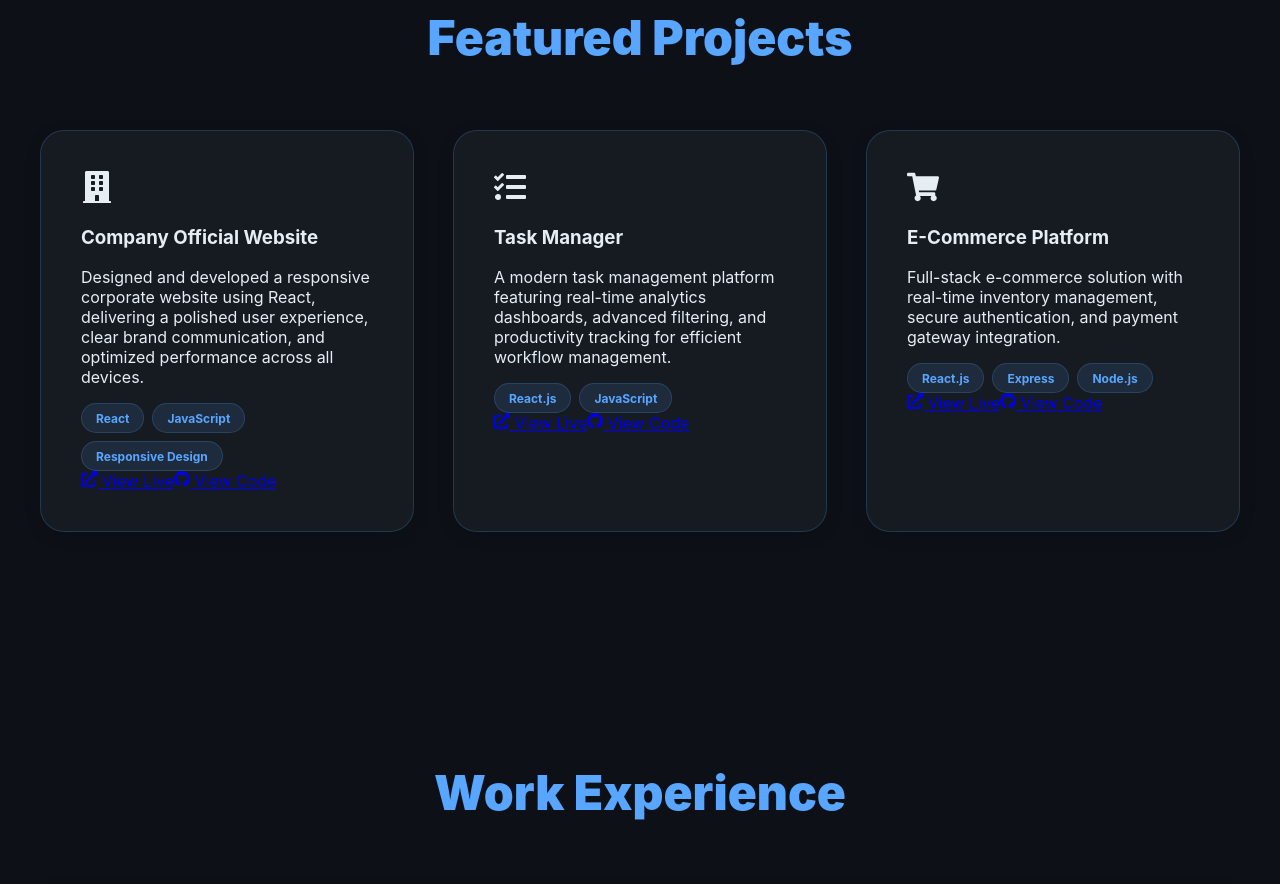
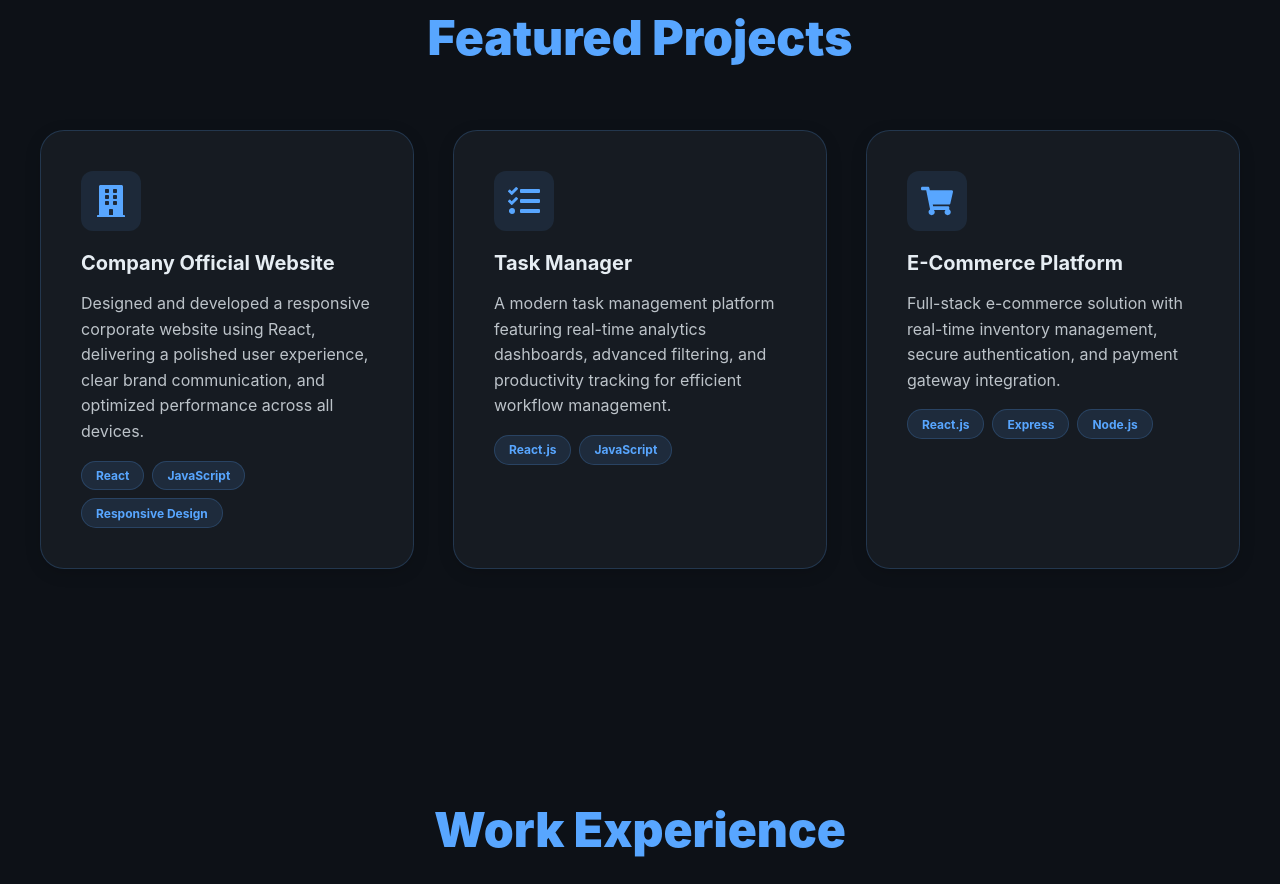
Before and after one commit to MaheshM03/Portfolio, a React (Vite) app: page / in a window 1280 px wide. Shown: the part 2460-3344 px from the top of the page. Built offline with nearby package versions, Linux system fonts and the light colour scheme.

Commit message:
changes in project.jsx

```diff
--- a/src/components/Projects.jsx
+++ b/src/components/Projects.jsx
@@ -34,7 +34,7 @@ export default function Projects() {
                   <div className="project-buttons">
                     {project.liveUrl && (
                       <a
-                        href={project.liveUrl}
+                        href= "https://www.qurinomsolutions.com/"
                         target="_blank"
                         rel="noopener noreferrer"
                         className="project-btn project-btn-live"
--- a/src/css/animation.css
+++ b/src/css/animation.css
@@ -644,6 +644,57 @@ a, button {
   gap: clamp(1.5rem, 3vw, 2.5rem);
 }
 
+.project-card-enhanced {
+  position: relative;
+  overflow: hidden;
+  cursor: pointer;
+}
+
+.project-icon-wrapper {
+  display: flex;
+  align-items: center;
+  justify-content: center;
+  width: 60px;
+  height: 60px;
+  border-radius: 12px;
+  background: rgba(88,166,255,0.1);
+  color: var(--primary-color);
+  margin-bottom: 1rem;
+}
+
+.project-title {
+  font-size: 1.25rem;
+  font-weight: 700;
+  color: var(--text-color);
+  margin-bottom: 0.5rem;
+}
+
+.project-desc {
+  color: var(--text-color);
+  opacity: 0.8;
+  line-height: 1.6;
+  margin-bottom: 1rem;
+}
+
+.project-overlay {
+  position: absolute;
+  top: 0;
+  left: 0;
+  right: 0;
+  bottom: 0;
+  background: rgba(0,0,0,0.8);
+  display: flex;
+  align-items: center;
+  justify-content: center;
+  opacity: 0;
+  transition: opacity 0.3s ease;
+  z-index: 10;
+}
+
+.project-card-enhanced:hover .project-overlay {
+  opacity: 1;
+}
+
 .project-tags {
   display: flex;
   flex-wrap: wrap;
@@ -666,6 +717,81 @@ a, button {
 [data-theme="light"] .project-tags span {
   background: rgba(9,105,218,0.08);
   border: 1px solid #d0d7de;
+}
+
+/* Project Buttons Container */
+.project-buttons {
+  display: flex;
+  gap: 1rem;
+  justify-content: center;
+  flex-wrap: wrap;
+}
+
+/* Mobile adjustments for project buttons */
+@media (max-width: 480px) {
+  .project-buttons {
+    flex-direction: column;
+    gap: 0.5rem;
+  }
+
+  .project-btn {
+    width: 100%;
+    max-width: 200px;
+  }
+}
+
+/* Project Buttons */
+.project-btn {
+  display: flex;
+  align-items: center;
+  justify-content: center;
+  gap: 0.5rem;
+  padding: 0.875rem 1.5rem;
+  border-radius: 8px;
+  font-weight: 600;
+  font-size: 0.875rem;
+  text-decoration: none;
+  transition: all 0.3s ease;
+  min-height: 44px;
+  box-shadow: 0 2px 8px rgba(0,0,0,0.1);
+}
+
+.project-btn-live {
+  background: linear-gradient(135deg, var(--primary-color), var(--secondary-color));
+  background-size: 200% 200%;
+  color: #fff;
+  animation: gradientShift 3s ease infinite;
+}
+
+.project-btn-live:hover {
+  transform: translateY(-2px);
+  box-shadow: 0 6px 16px var(--glow-color);
+}
+
+.project-btn-code {
+  background: transparent;
+  color: var(--primary-color);
+  border: 2px solid var(--primary-color);
+}
+
+.project-btn-code:hover {
+  background: var(--primary-color);
+  color: #fff;
+  transform: translateY(-2px);
+  box-shadow: 0 6px 16px var(--glow-color);
+}
+
+.project-btn:active {
+  transform: scale(0.98);
+}
+
+[data-theme="light"] .project-btn {
+  box-shadow: 0 2px 8px rgba(0,0,0,0.08);
+}
+
+[data-theme="light"] .project-btn-live:hover,
+[data-theme="light"] .project-btn-code:hover {
+  box-shadow: 0 6px 16px var(--glow-color);
 }
 
 /* ===============================
```
